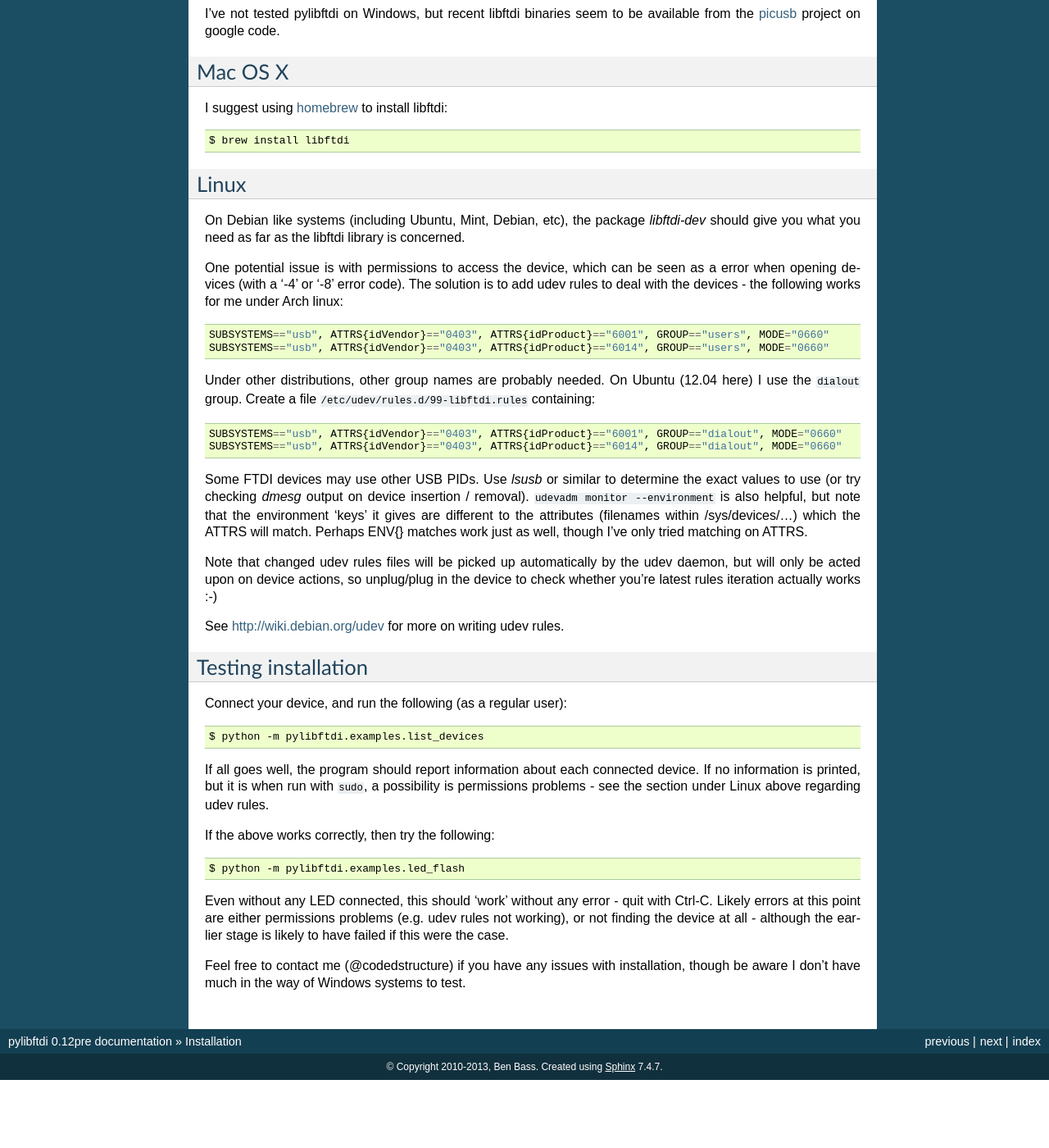
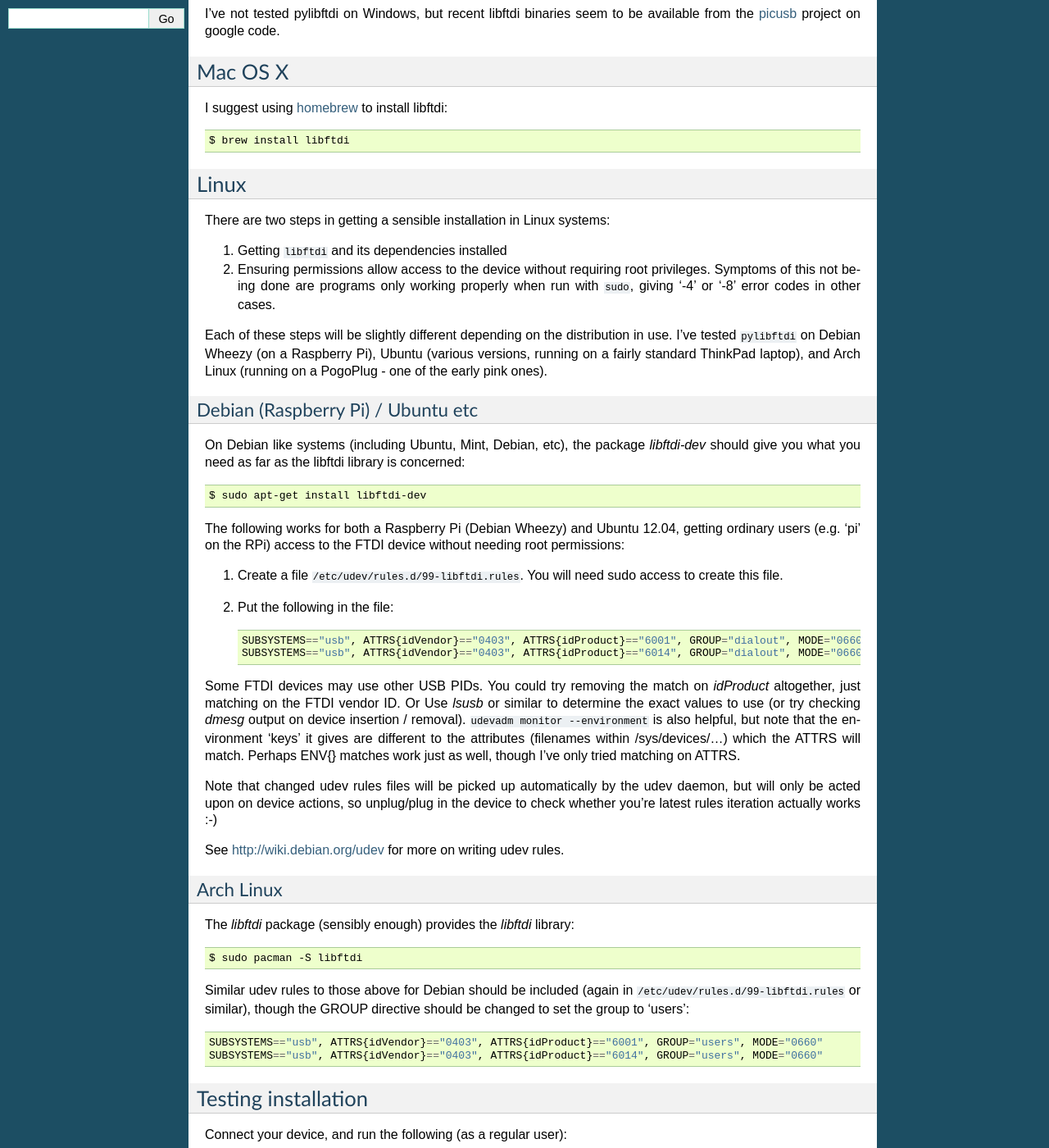
Before and after one commit to codedstructure/pylibftdi, a Sphinx documentation site: the page built from doc/installation.rst, in a window 1280 px wide and 1400 px high, scrolled down 402 px. Shown: the whole window at 82% size. Built offline with Sphinx 7.4.7, drawn with Linux system fonts in a browser that asks for light colours; before the commit the page ends 1719 px from its top, so only the background shows below that; some of the changed text lies outside the part shown.

Commit message:
update installation including mention of Raspberry Pi etc

```diff
--- a/doc/installation.rst
+++ b/doc/installation.rst
@@ -38,30 +38,45 @@
 Linux
 -----
 
+There are two steps in getting a sensible installation in Linux systems:
+
+1. Getting ``libftdi`` and its dependencies installed
+2. Ensuring permissions allow access to the device without requiring root
+   privileges. Symptoms of this not being done are programs only working
+   properly when run with ``sudo``, giving '-4' or '-8' error codes in
+   other cases.
+
+Each of these steps will be slightly different depending on the distribution
+in use. I've tested ``pylibftdi`` on Debian Wheezy (on a Raspberry Pi),
+Ubuntu (various versions, running on a fairly standard ThinkPad laptop),
+and Arch Linux (running on a PogoPlug - one of the early pink ones).
+
+Debian (Raspberry Pi) / Ubuntu etc
+~~~~~~~~~~~~~~~~~~~~~~~~~~~~~~~~~~
+
 On Debian like systems (including Ubuntu, Mint, Debian, etc), the package
 `libftdi-dev` should give you what you need as far as the libftdi library
-is concerned.
+is concerned::
 
-One potential issue is with permissions to access the device, which can be
-seen as a error when opening devices (with a '-4' or '-8' error code).
-The solution is to add udev rules to deal with the devices - the following
-works for me under Arch linux::
+    $ sudo apt-get install libftdi-dev
 
-   SUBSYSTEMS=="usb", ATTRS{idVendor}=="0403", ATTRS{idProduct}=="6001", GROUP=="users", MODE="0660"
-   SUBSYSTEMS=="usb", ATTRS{idVendor}=="0403", ATTRS{idProduct}=="6014", GROUP=="users", MODE="0660"
+The following works for both a Raspberry Pi (Debian Wheezy) and Ubuntu 12.04,
+getting ordinary users (e.g. 'pi' on the RPi) access to the FTDI device without
+needing root permissions:
 
-Under other distributions, other group names are probably needed. On Ubuntu
-(12.04 here) I use the ``dialout`` group. Create a file
-``/etc/udev/rules.d/99-libftdi.rules`` containing::
+1. Create a file ``/etc/udev/rules.d/99-libftdi.rules``. You will need sudo
+   access to create this file.
+2. Put the following in the file::
 
-   SUBSYSTEMS=="usb", ATTRS{idVendor}=="0403", ATTRS{idProduct}=="6001", GROUP=="dialout", MODE="0660"
-   SUBSYSTEMS=="usb", ATTRS{idVendor}=="0403", ATTRS{idProduct}=="6014", GROUP=="dialout", MODE="0660"
+     SUBSYSTEMS=="usb", ATTRS{idVendor}=="0403", ATTRS{idProduct}=="6001", GROUP="dialout", MODE="0660"
+     SUBSYSTEMS=="usb", ATTRS{idVendor}=="0403", ATTRS{idProduct}=="6014", GROUP="dialout", MODE="0660"
 
-Some FTDI devices may use other USB PIDs. Use `lsusb` or similar to
-determine the exact values to use (or try checking `dmesg` output on
+Some FTDI devices may use other USB PIDs. You could try removing the match on
+`idProduct` altogether, just matching on the FTDI vendor ID. Or Use `lsusb` or
+similar to determine the exact values to use (or try checking `dmesg` output on
 device insertion / removal). ``udevadm monitor --environment`` is also helpful,
 but note that the environment 'keys' it gives are different to the attributes
-(filenames within /sys/devices/...) which the ATTRS will match. Perhaps ENV{}
+(filenames within /sys/devices/...) which the ATTRS will match.  Perhaps ENV{}
 matches work just as well, though I've only tried matching on ATTRS.
 
 Note that changed udev rules files will be picked up automatically by the udev
@@ -69,6 +84,20 @@
 device to check whether you're latest rules iteration actually works :-)
 
 See http://wiki.debian.org/udev for more on writing udev rules.
+
+Arch Linux
+~~~~~~~~~~
+
+The `libftdi` package (sensibly enough) provides the `libftdi` library::
+
+    $ sudo pacman -S libftdi
+
+Similar udev rules to those above for Debian should be included (again in
+``/etc/udev/rules.d/99-libftdi.rules`` or similar), though the GROUP directive
+should be changed to set the group to 'users'::
+
+   SUBSYSTEMS=="usb", ATTRS{idVendor}=="0403", ATTRS{idProduct}=="6001", GROUP="users", MODE="0660"
+   SUBSYSTEMS=="usb", ATTRS{idVendor}=="0403", ATTRS{idProduct}=="6014", GROUP="users", MODE="0660"
 
 Testing installation
 --------------------
```
